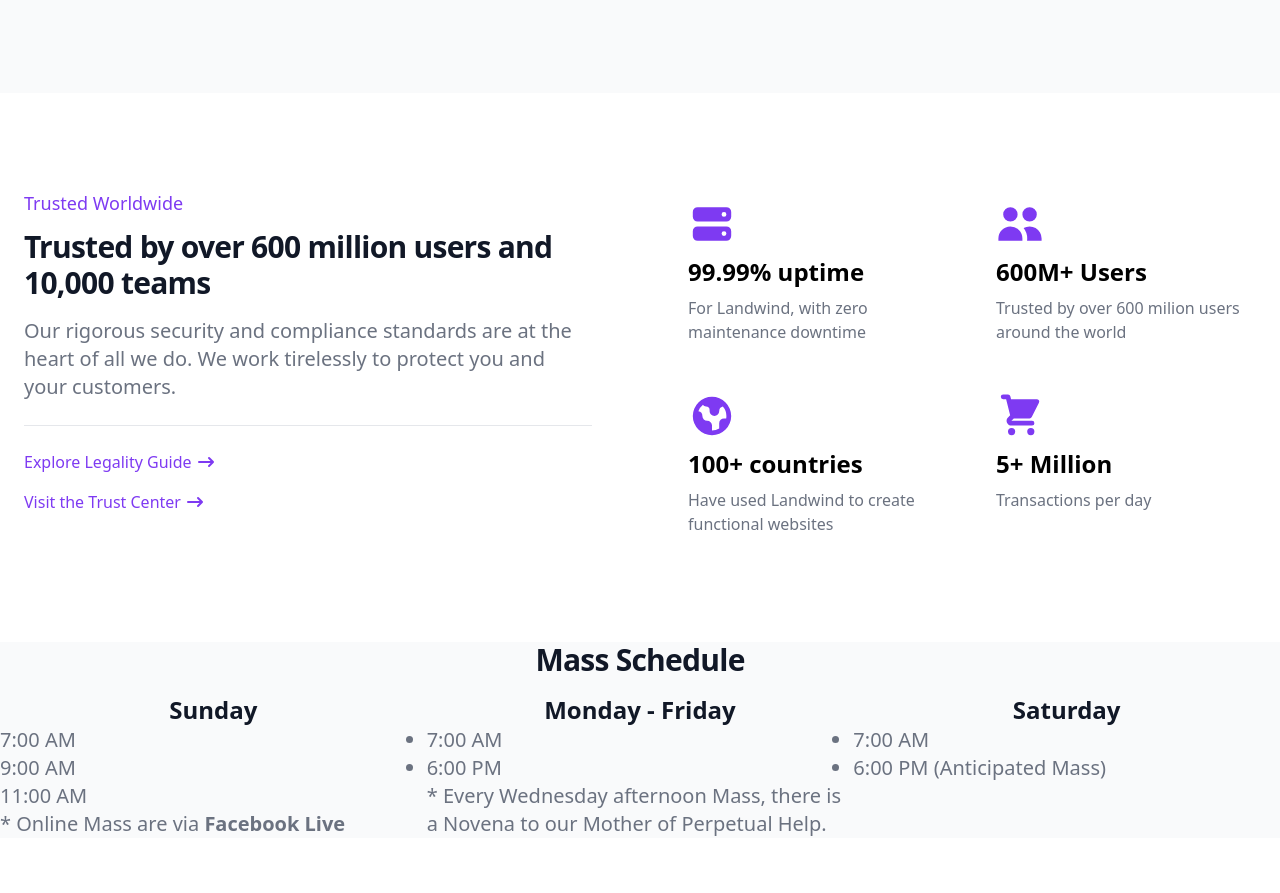
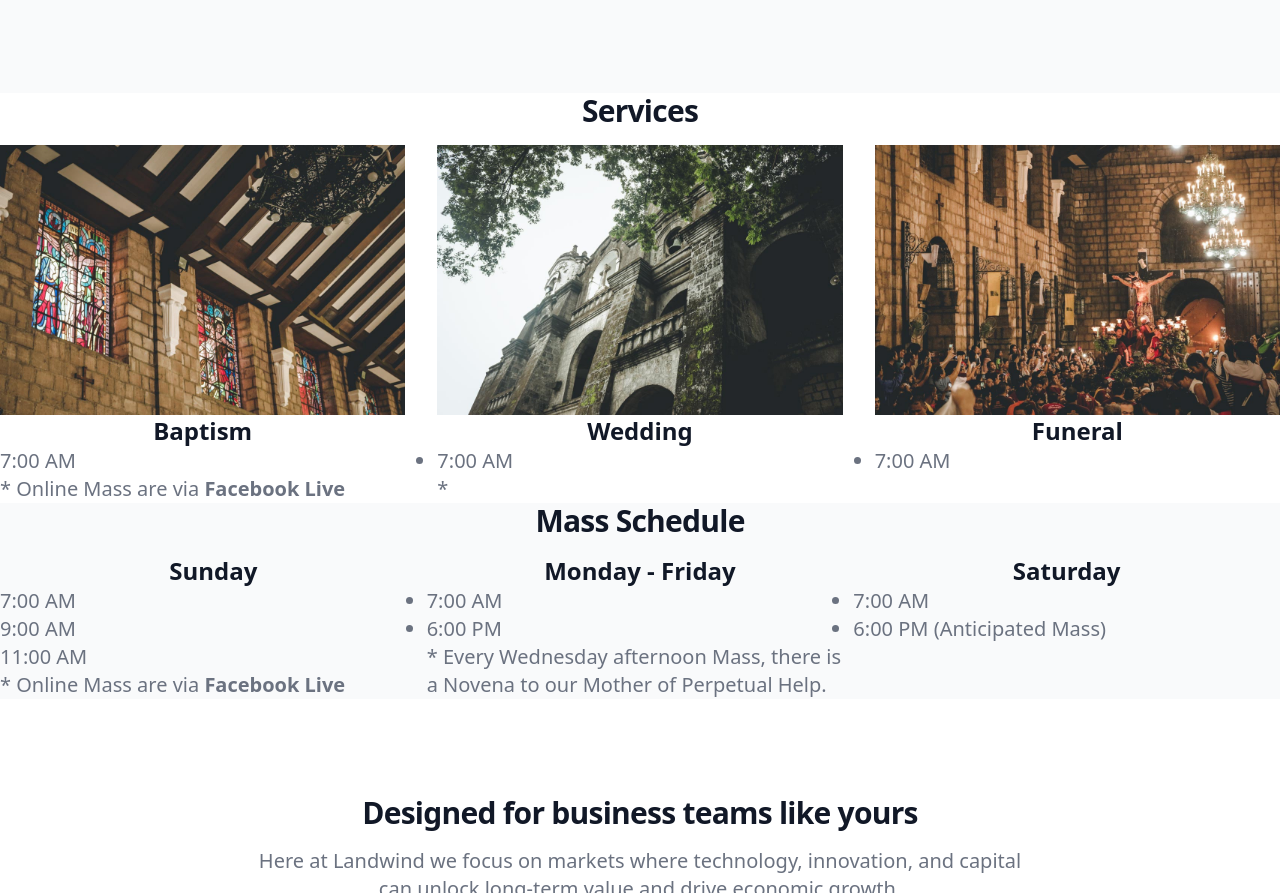
Before and after one commit to Laharl11/frontfront, a website: page landwind-1.0.0/index.html in a window 1280 px wide. Shown: the part 1757-2650 px from the top of the page. Drawn offline with nearby package versions, Linux system fonts and the light colour scheme.

Commit message:
Update index.html

```diff
--- a/landwind-1.0.0/index.html
+++ b/landwind-1.0.0/index.html
@@ -112,6 +112,8 @@
                     <a href="#" class="hover:underline">Quezon City.</a> It is part of the Diocese of Novaliches and
                     <a href="#" class="hover:underline">the Vicariate of St. Peter</a>
                     <a href="#" class="hover:underline">(Diocese of Novaliches)</a></p>
+
+                    <!-- Removed Icons-->
                 <!-- <div class="space-y-4 sm:flex sm:space-y-0 sm:space-x-4">
                     <a href="https://github.com/themesberg/landwind" class="inline-flex items-center justify-center w-full px-5 py-3
                     text-sm font-medium text-center text-gray-900 border border-gray-200 rounded-lg sm:w-auto hover:bg-gray-100 focus:ring-4
@@ -187,6 +189,7 @@
             </button>
         </div>
 
+        <!-- Removed Div-->
          <!-- <div class="max-w-screen-xl px-4 pb-8 mx-auto lg:pb-16">
             <div class="grid grid-cols-2 gap-8 text-gray-500 sm:gap-12 sm:grid-cols-3 lg:grid-cols-6 dark:text-gray-400">
                 <a href="#" class="flex items-center lg:justify-center">
@@ -322,7 +325,49 @@
     <!-- End block -->
     <!-- Start block -->
     <section class="bg-white dark:bg-gray-900">
-        <div class="items-center max-w-screen-xl px-4 py-8 mx-auto lg:grid lg:grid-cols-4 lg:gap-16 xl:gap-24 lg:py-24 lg:px-6">
+
+        <h2 class="mb-4 text-center text-3xl font-extrabold tracking-tight text-gray-900 dark:text-white">Services</h2>
+        <div class="mt-8 grid lg:grid-cols-3 gap-8 max-w-screen-xl mx-auto text-center">
+            <div class="card">
+                <img src="images/third.jpg" alt="stew" class="h-32 sm:h-48 w-full object-cover group-hover:scale-110 transition duration-300 ease-in-out">
+
+                <p class="text-xl font-bold text-gray-900 md:text-2xl dark:text-white">Baptism</p>
+
+
+                <ul class="font-light text-gray-500 sm:text-xl dark:text-gray-400">
+                    <li class="list-disc ml-2 text-left">7:00 AM</li>
+                </ul>
+
+
+                <p class="font-light text-gray-500 text-left sm:text-xl dark:text-gray-400">* Online Mass are via
+                <a href="#" class="hover:underline font-bold"> Facebook Live</a></p>
+            </div>
+
+            <div class="card">
+                <img src="images/fourth.jpg" alt="stew" class="h-32 sm:h-48 w-full object-cover">
+                <p class="text-xl font-bold text-gray-900 md:text-2xl dark:text-white">Wedding</p>
+                <ul class="font-light text-gray-500 sm:text-xl dark:text-gray-400">
+                    <li class="list-disc ml-2 text-left">7:00 AM</li>
+
+                </ul>
+                <p class="font-light text-gray-500 text-left sm:text-xl dark:text-gray-400">*</p>
+            </div>
+
+            <div class="card">
+                <img src="images/fifth.jpg" alt="stew" class="h-32 sm:h-48 w-full object-cover">
+                <p class="text-xl font-bold text-gray-900 md:text-2xl dark:text-white">Funeral</p>
+                <ul class="font-light text-gray-500 sm:text-xl dark:text-gray-400">
+                    <li class="list-disc ml-2 text-left">7:00 AM</li>
+
+                </ul>
+            </div>
+        </div>
+
+
+
+
+        <!--Removed Div-->
+       <!-- <div class="items-center max-w-screen-xl px-4 py-8 mx-auto lg:grid lg:grid-cols-4 lg:gap-16 xl:gap-24 lg:py-24 lg:px-6">
             <div class="col-span-2 mb-8">
                 <p class="text-lg font-medium text-purple-600 dark:text-purple-500">Trusted Worldwide</p>
                 <h2 class="mt-3 mb-4 text-3xl font-extrabold tracking-tight text-gray-900 md:text-3xl dark:text-white">Trusted by over 600 million users and 10,000 teams</h2>
@@ -364,7 +409,7 @@
                     <p class="font-light text-gray-500 dark:text-gray-400">Transactions per day</p>
                 </div>
             </div>
-        </div>
+        </div> -->
       </section>
     <!-- End block -->
     <!-- Start block -->
```
